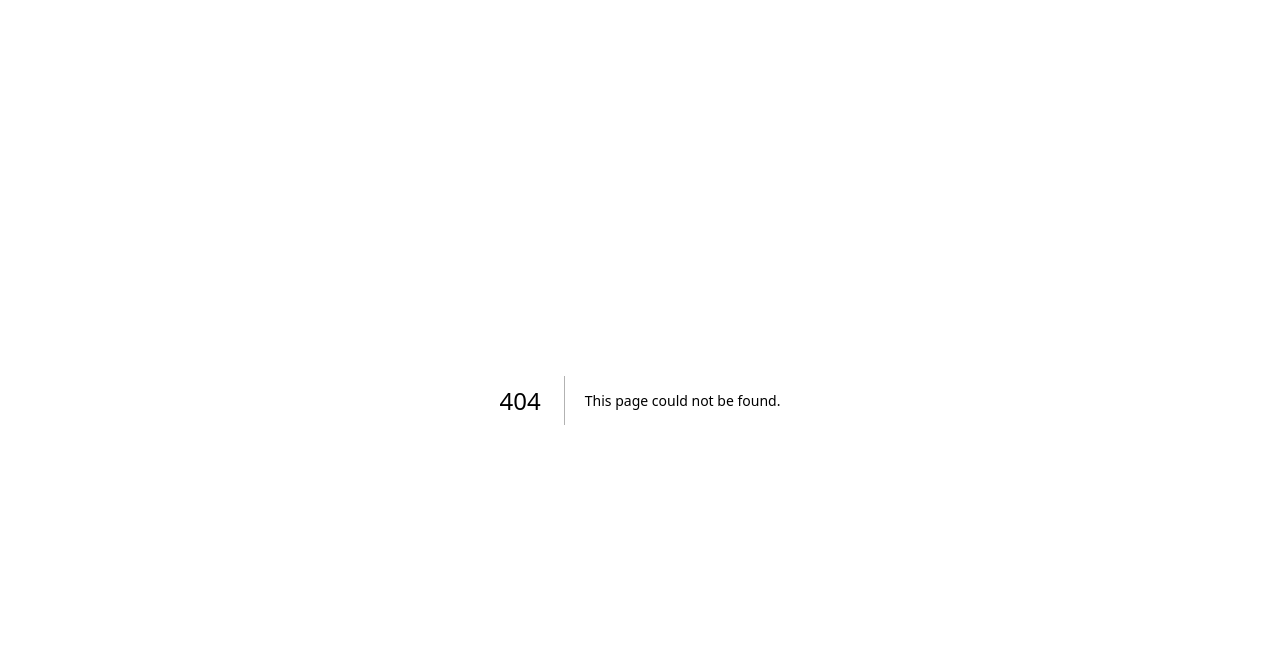
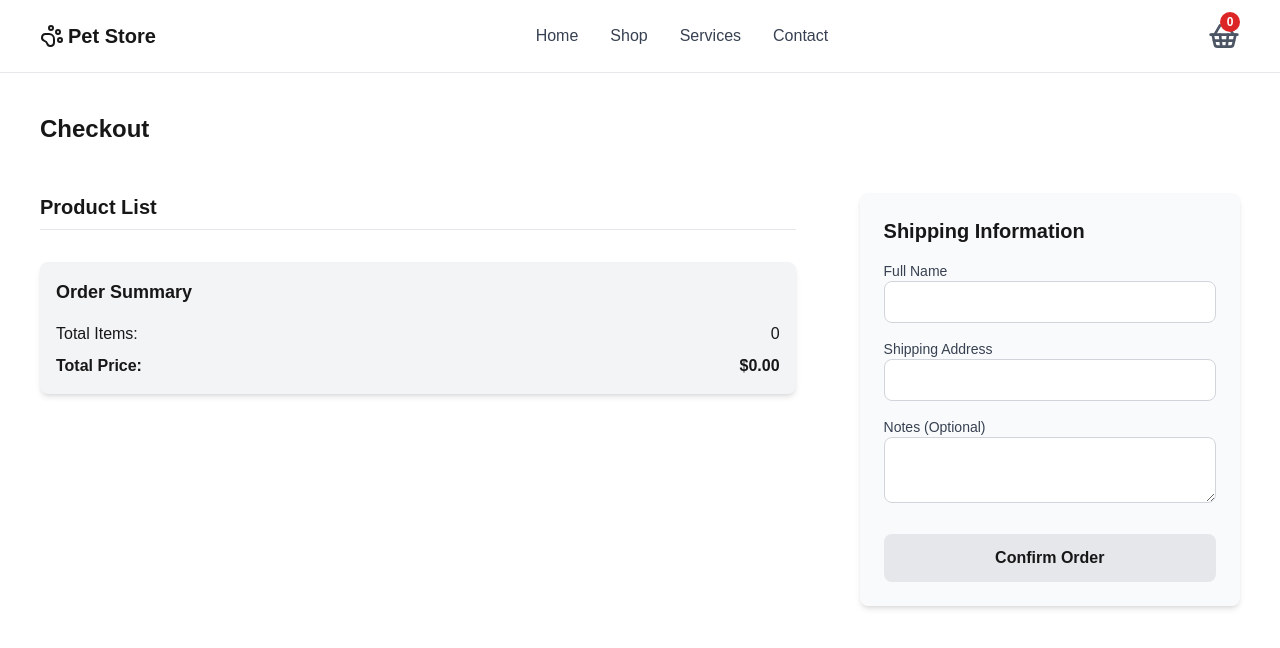
Before and after one commit to ririn-caterin/pet-store, a Next.js app: page /checkout in a window 1280 px wide. Before the commit this address had no page. Shown: the top 648 px of the page. Built offline with nearby package versions, Linux system fonts and the light colour scheme.

Commit message:
create checkout page

```diff
--- /dev/null
+++ b/app/checkout/page.tsx
@@ -0,0 +1,198 @@
+"use client";
+
+import Header from "../components/Header";
+import { useState } from "react";
+import { useCart } from "@/context/CartContext";
+import { Trash2 } from "lucide-react";
+
+type CartItem = {
+  id: string;
+  name: string;
+  price: number;
+  quantity: number;
+};
+
+const Page = () => {
+  const { cart, removeFromCart } = useCart();
+  const [showModal, setShowModal] = useState(false);
+
+  // Simulasi form data
+  const [formData, setFormData] = useState({
+    fullName: "",
+    address: "",
+    notes: "",
+  });
+
+  // Menghitung total item dan total harga
+  const totalItems = cart.reduce((acc, item) => acc + item.quantity, 0);
+  const totalPrice = cart.reduce(
+    (acc, item) => acc + item.price * item.quantity,
+    0
+  );
+
+  // Handle perubahan form
+  const handleInputChange = (
+    e: React.ChangeEvent<HTMLInputElement | HTMLTextAreaElement>
+  ) => {
+    const { name, value } = e.target;
+    setFormData((prev) => ({ ...prev, [name]: value }));
+  };
+
+  // Handle konfirmasi pesanan
+  const handleConfirmOrder = (e: React.FormEvent<HTMLButtonElement>) => {
+    e.preventDefault();
+    setShowModal(true);
+  };
+
+  return (
+    <div>
+      <Header />
+      <div className="p-10">
+        <h1 className="text-2xl font-bold mb-4">Checkout</h1>
+
+        <div className="flex flex-col md:flex-row gap-8 md:gap-16 mx-auto py-8">
+          <div className="md:w-2/3">
+            <div className="mb-8">
+              <h2 className="text-xl font-semibold mb-4 border-b pb-2">
+                Product List
+              </h2>
+              <ul>
+                {cart.map((item) => (
+                  <li
+                    key={item.id}
+                    className="flex justify-between items-center border-b py-4"
+                  >
+                    <div>
+                      <h3 className="font-medium">{item.name}</h3>
+                      <div className="text-sm text-gray-600">
+                        {item.quantity} x ${item.price.toFixed(2)}
+                      </div>
+                    </div>
+                    <div className="flex items-center">
+                      <div className="font-semibold">
+                        ${(item.price * item.quantity).toFixed(2)}
+                      </div>
+                      <button
+                        onClick={() => removeFromCart(item.id)}
+                        className="text-red-500 hover:text-red-700 ml-5"
+                      >
+                        <Trash2 size={20} />
+                      </button>
+                    </div>
+                  </li>
+                ))}
+              </ul>
+            </div>
+
+            <div className="bg-gray-100 p-4 rounded-lg shadow-md">
+              <h3 className="text-lg font-semibold mb-4">Order Summary</h3>
+              <div className="flex justify-between mb-2">
+                <span>Total Items:</span>
+                <span>{totalItems}</span>
+              </div>
+              <div className="flex justify-between font-bold">
+                <span>Total Price:</span>
+                <span>${totalPrice.toFixed(2)}</span>
+              </div>
+            </div>
+          </div>
+
+          <div className="md:w-1/3 bg-gray-50 p-6 rounded-lg shadow-md">
+            <h2 className="text-xl font-semibold mb-4">Shipping Information</h2>
+            <form>
+              <div className="mb-4">
+                <label
+                  htmlFor="fullName"
+                  className="block text-sm font-medium text-gray-700"
+                >
+                  Full Name
+                </label>
+                <input
+                  type="text"
+                  id="fullName"
+                  name="fullName"
+                  value={formData.fullName}
+                  onChange={handleInputChange}
+                  className="w-full px-4 py-2 border border-gray-300 rounded-lg focus:ring-2 focus:ring-blue-500 focus:border-blue-500"
+                  required
+                />
+              </div>
+              <div className="mb-4">
+                <label
+                  htmlFor="address"
+                  className="block text-sm font-medium text-gray-700"
+                >
+                  Shipping Address
+                </label>
+                <input
+                  type="text"
+                  id="address"
+                  name="address"
+                  value={formData.address}
+                  onChange={handleInputChange}
+                  className="w-full px-4 py-2 border border-gray-300 rounded-lg focus:ring-2 focus:ring-blue-500 focus:border-blue-500"
+                  required
+                />
+              </div>
+              <div className="mb-6">
+                <label
+                  htmlFor="notes"
+                  className="block text-sm font-medium text-gray-700"
+                >
+                  Notes (Optional)
+                </label>
+                <textarea
+                  id="notes"
+                  name="notes"
+                  value={formData.notes}
+                  onChange={handleInputChange}
+                  className="w-full px-4 py-2 border border-gray-300 rounded-lg focus:ring-2 focus:ring-blue-500 focus:border-blue-500"
+                />
+              </div>
+              <button
+                onClick={handleConfirmOrder}
+                className={`w-full py-3 rounded-lg font-semibold ${
+                  !formData.fullName.trim() || !formData.address.trim()
+                    ? "bg-gray-200 cursor-not-allowed"
+                    : "bg-blue-500 text-white hover:bg-blue-600"
+                }`}
+                disabled={!formData.fullName.trim() || !formData.address.trim()}
+              >
+                Confirm Order
+              </button>
+            </form>
+          </div>
+        </div>
+      </div>
+
+      {/* Modal */}
+      {showModal && (
+        <div className="fixed inset-0 flex items-center justify-center bg-black bg-opacity-50">
+          <div className="bg-white p-8 rounded-lg shadow-lg w-96">
+            <h2 className="text-xl font-bold mb-4">Order Confirmation</h2>
+            <p className="mb-2">
+              <strong>Name:</strong> {formData.fullName}
+            </p>
+            <p className="mb-2">
+              <strong>Address:</strong> {formData.address}
+            </p>
+            <p className="mb-2">
+              <strong>Notes:</strong> {formData.notes}
+            </p>
+            <p className="mb-4">
+              <strong>Total Price:</strong> ${totalPrice.toFixed(2)}
+            </p>
+            <button
+              onClick={() => setShowModal(false)}
+              className="w-full bg-green-500 text-white py-2 rounded-lg font-semibold hover:bg-green-600"
+            >
+              Close
+            </button>
+          </div>
+        </div>
+      )}
+    </div>
+  );
+};
+
+export default Page;
--- a/app/product/[id]/page.tsx
+++ b/app/product/[id]/page.tsx
@@ -6,9 +6,9 @@ type Params = {
   id: number;
 };
 
-const baseUrl = process.env.NEXTAUTH_URL;
 const apiKey = process.env.NEXT_PUBLIC_SUPABASE_API_KEY ?? "";
 const supabaseUrl = process.env.NEXT_PUBLIC_SUPABASE_URL ?? "";
+export const revalidate = 86400;
 
 const Page = async ({ params }: { params: Params }) => {
   const { id } = await params;
@@ -18,7 +18,7 @@ const Page = async ({ params }: { params: Params }) => {
       apikey: apiKey,
       Authorization: `Bearer ${apiKey}`,
     },
-    cache: "no-store",
+    cache: "force-cache",
   });
 
   const productDetailArray = await res.json();
```
